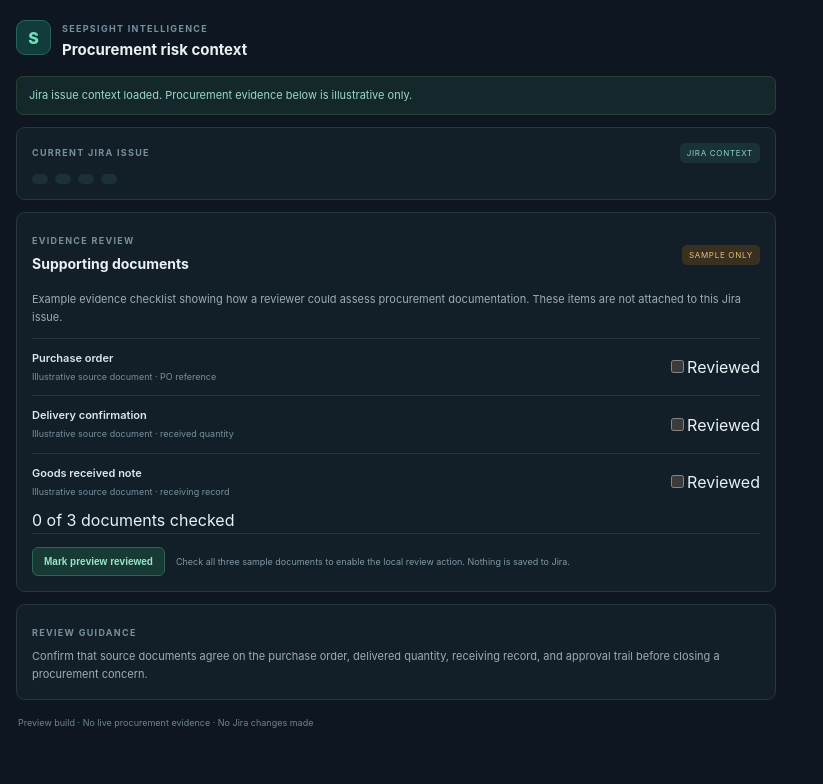
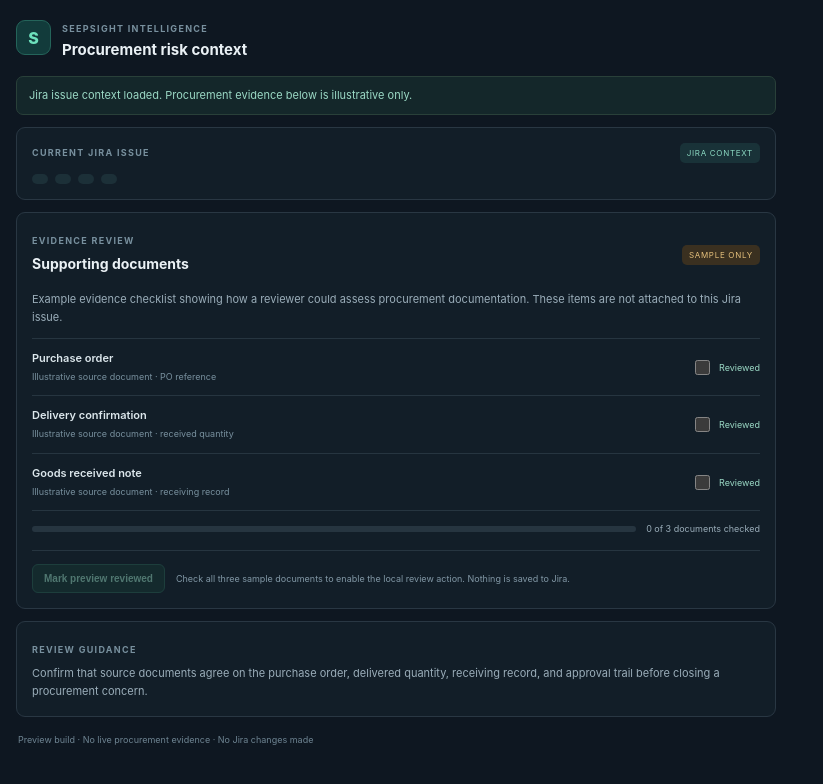
Before and after one commit to damolajalal/Seepsight-Intelligence-for-Jira, a website with bundled scripts: page static/issue-panel/index.html in a window 1280 px wide. Shown: the whole page, without its empty margins (0-823 px from the left). Built offline with nearby package versions, Linux system fonts and the light colour scheme; what @forge/bridge would draw is missing.

Commit message:
Style evidence review progress and controls

```diff
--- a/static/issue-panel/styles.css
+++ b/static/issue-panel/styles.css
@@ -21,10 +21,10 @@ h2{font-size:14px;margin:7px 0 11px}
 .evidence-row{display:flex;align-items:center;justify-content:space-between;gap:12px;padding:12px 0;border-top:1px solid #263540}
 .evidence-row b{display:block;font-size:11px;color:#dce7ec;font-weight:600}
 .evidence-row small{display:block;font-size:9px;color:#78909e;margin-top:5px;line-height:1.5}
-.evidence-state{font-size:9px;color:#e4c17d;background:#342d20;padding:5px 7px;border-radius:5px;white-space:nowrap}
+.evidence-check{display:flex;align-items:center;gap:6px;font-size:9px;color:#9bd9c5;white-space:nowrap}.evidence-check input{width:15px;height:15px;accent-color:#55d6b0;cursor:pointer}.evidence-progress{display:grid;grid-template-columns:minmax(70px,1fr) auto;align-items:center;gap:10px;padding:12px 0 13px;border-top:1px solid #263540}.progress-track{height:6px;background:#263540;border-radius:10px;overflow:hidden}.progress-fill{height:100%;width:0;background:#55d6b0;border-radius:10px;transition:width .2s ease}#evidence-progress{font-size:9px;color:#9aadb9;white-space:nowrap}
 .review-controls{display:flex;align-items:center;gap:11px;flex-wrap:wrap;border-top:1px solid #263540;padding-top:13px;margin-top:3px}
 #review-button{background:#173a34;border:1px solid #2b6656;color:#9be3c8;border-radius:6px;padding:8px 11px;font-size:10px;font-weight:650;cursor:pointer}
-#review-button:hover{background:#20483e}
+#review-button:hover:not(:disabled){background:#20483e}#review-button:disabled{opacity:.45;cursor:not-allowed}
 #review-button:focus-visible{outline:2px solid #65dfb8;outline-offset:2px}
 #review-message{font-size:9px;line-height:1.5;color:#8298a6;flex:1;min-width:180px}
 .next-step p{margin-bottom:0}
```
